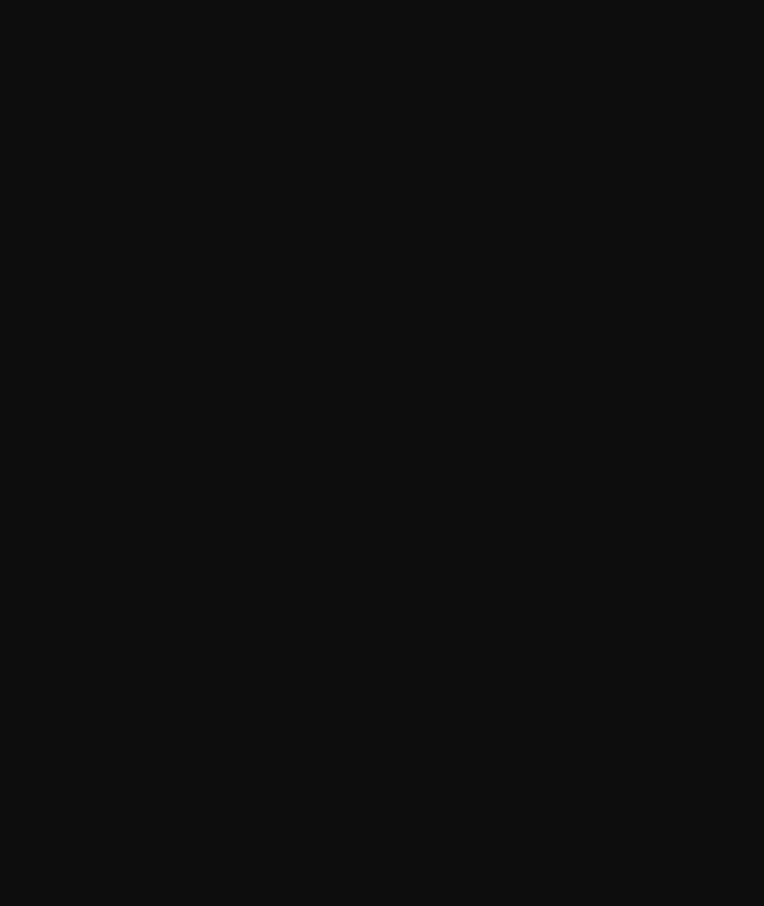
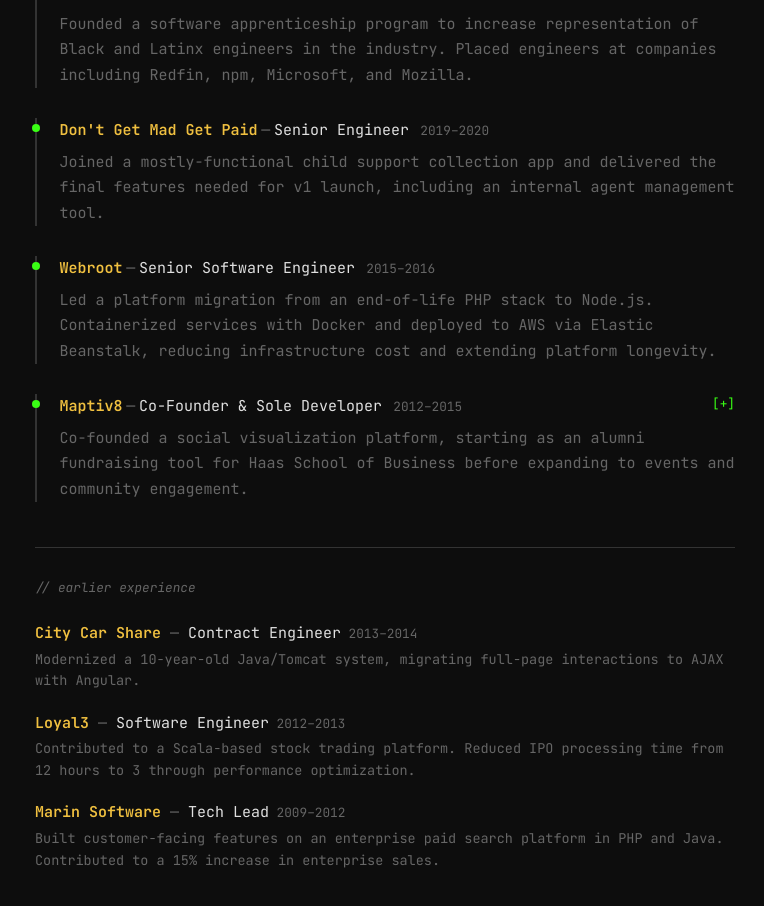
Before and after one commit to xephoid/xephoid.github.io, a React (Vite) app: page / in a window 1280 px wide. Shown: the part 1102-2008 px from the top of the page, without its empty margins (255-1019 px from the left). Before the commit the page ends 860 px from the top, so only its background shows below. Built offline with nearby package versions, Linux system fonts and the light colour scheme.

Commit message:
feat: add Experience section with expandable roles

```diff
--- a/src/App.tsx
+++ b/src/App.tsx
@@ -1,10 +1,12 @@
 import { Hero } from "./sections/Hero";
+import { Experience } from "./sections/Experience";
 import "./App.css";
 
 function App() {
   return (
     <main>
       <Hero />
+      <Experience />
     </main>
   );
 }
--- /dev/null
+++ b/src/data/experience.ts
@@ -0,0 +1,92 @@
+export interface Role {
+  company: string;
+  title: string;
+  period: string;
+  visible: string;
+  bullets?: string[];
+}
+
+export const experience: Role[] = [
+  {
+    company: "tEQuitable",
+    title: "Engineering Lead",
+    period: "2020–Present",
+    visible:
+      "Led all engineering at a YC-backed workplace equity startup serving ~50 enterprise clients and ~200,000 employees. Three-person team. Owned the architecture, roadmap, deployments, and hiring.",
+    bullets: [
+      "Built and maintained a React + Node.js + PostgreSQL platform on GCP and Heroku",
+      "Automated a 6-8 hour manual report generation process down to under 2 hours, freeing the customer success team to focus on research and new remediation content",
+      "Built a phone survey tool using Twilio and Google Cloud Functions that captured employee testimonials used as evidence of service impact in client reports",
+      "Integrated OpenAI embeddings to surface relevant content to employees, helping users find solutions to workplace issues without needing human intervention",
+      "Hired, onboarded, and mentored 2 junior engineers; ran daily standups and quarterly roadmap planning",
+      "Maintained 70% customer retention across a 3-person engineering org",
+    ],
+  },
+  {
+    company: "CodeWalker Institute",
+    title: "Founder & CEO",
+    period: "2015–2019",
+    visible:
+      "Founded a software apprenticeship program to increase representation of Black and Latinx engineers in the industry. Placed engineers at companies including Redfin, npm, Microsoft, and Mozilla.",
+    bullets: [
+      "Managed ~20 client engagements over 4 years including MoveOn.org and various nonprofits and agencies, generating ~$260k in revenue",
+      "Recruited, mentored, and placed 30+ engineers from non-traditional backgrounds into professional roles",
+      "Worked hands-on alongside apprentices through pair programming — technical leadership, not just management",
+      "Oversaw all business operations: sales, recruiting, account management, and finance",
+      "Maintained company infrastructure on AWS (EC2, S3, Lambda)",
+    ],
+  },
+  {
+    company: "Don't Get Mad Get Paid",
+    title: "Senior Engineer",
+    period: "2019–2020",
+    visible:
+      "Joined a mostly-functional child support collection app and delivered the final features needed for v1 launch, including an internal agent management tool.",
+  },
+  {
+    company: "Webroot",
+    title: "Senior Software Engineer",
+    period: "2015–2016",
+    visible:
+      "Led a platform migration from an end-of-life PHP stack to Node.js. Containerized services with Docker and deployed to AWS via Elastic Beanstalk, reducing infrastructure cost and extending platform longevity.",
+  },
+  {
+    company: "Maptiv8",
+    title: "Co-Founder & Sole Developer",
+    period: "2012–2015",
+    visible:
+      "Co-founded a social visualization platform, starting as an alumni fundraising tool for Haas School of Business before expanding to events and community engagement.",
+    bullets: [
+      "Architected and built the entire platform in Scala, PHP, MySQL, MongoDB, and Redis",
+      "Integrated Lucene for search and Redis for caching at scale",
+      "Designed and implemented the build and deployment pipeline",
+      "Recruited and managed a small team of contractors for front-end work",
+      "Pitched the platform to investors and secured $100k in initial funding",
+      "Wore every technical hat: product decisions, infrastructure, security, performance",
+    ],
+  },
+];
+
+export const earlierRoles = [
+  {
+    company: "City Car Share",
+    period: "2013–2014",
+    title: "Contract Engineer",
+    description:
+      "Modernized a 10-year-old Java/Tomcat system, migrating full-page interactions to AJAX with Angular.",
+  },
+  {
+    company: "Loyal3",
+    period: "2012–2013",
+    title: "Software Engineer",
+    description:
+      "Contributed to a Scala-based stock trading platform. Reduced IPO processing time from 12 hours to 3 through performance optimization.",
+  },
+  {
+    company: "Marin Software",
+    period: "2009–2012",
+    title: "Tech Lead",
+    description:
+      "Built customer-facing features on an enterprise paid search platform in PHP and Java. Contributed to a 15% increase in enterprise sales.",
+  },
+];
--- /dev/null
+++ b/src/sections/Experience.module.css
@@ -0,0 +1,162 @@
+.section {
+  max-width: 760px;
+  margin: 0 auto;
+  padding: 4rem 2rem;
+}
+
+.header {
+  margin-bottom: 2rem;
+}
+
+.prompt {
+  font-family: var(--font-mono);
+}
+.user   { color: var(--green); }
+.sep    { color: var(--text-dim); }
+.path   { color: var(--blue); }
+.dollar { color: var(--text); margin: 0 6px; }
+.cmd    { color: var(--text); }
+
+.timeline {
+  display: flex;
+  flex-direction: column;
+  gap: 2rem;
+}
+
+.role {
+  border-left: 2px solid var(--border);
+  padding-left: 1.5rem;
+  position: relative;
+}
+
+.role::before {
+  content: "";
+  position: absolute;
+  left: -5px;
+  top: 6px;
+  width: 8px;
+  height: 8px;
+  border-radius: 50%;
+  background: var(--green);
+}
+
+.roleHeader {
+  display: flex;
+  justify-content: space-between;
+  align-items: flex-start;
+  gap: 1rem;
+  margin-bottom: 0.5rem;
+  cursor: default;
+}
+
+.roleHeader[role="button"] {
+  cursor: pointer;
+}
+
+.roleHeader[role="button"]:hover .company {
+  color: var(--green);
+}
+
+.roleMeta {
+  display: flex;
+  flex-wrap: wrap;
+  align-items: baseline;
+  gap: 0.25rem;
+}
+
+.company {
+  color: var(--yellow);
+  font-weight: 600;
+  transition: color 0.15s;
+}
+
+.divider {
+  color: var(--text-dim);
+}
+
+.title {
+  color: var(--text);
+}
+
+.period {
+  color: var(--text-dim);
+  font-size: 0.85rem;
+  margin-left: 0.5rem;
+}
+
+.toggle {
+  color: var(--green);
+  font-size: 0.85rem;
+  white-space: nowrap;
+  flex-shrink: 0;
+  font-family: var(--font-mono);
+}
+
+.visible {
+  color: var(--text-dim);
+  line-height: 1.7;
+  margin: 0;
+}
+
+.bullets {
+  list-style: none;
+  padding: 0;
+  margin: 1rem 0 0 0;
+  display: flex;
+  flex-direction: column;
+  gap: 0.5rem;
+  animation: fadeIn 0.2s ease;
+}
+
+.bullets li {
+  color: var(--text);
+  line-height: 1.6;
+  display: flex;
+  gap: 0.5rem;
+}
+
+.bullet {
+  color: var(--green);
+  flex-shrink: 0;
+  margin-top: 2px;
+}
+
+.earlier {
+  margin-top: 1rem;
+  padding-top: 2rem;
+  border-top: 1px solid var(--border);
+}
+
+.earlierLabel {
+  color: var(--text-dim);
+  font-size: 0.85rem;
+  margin-bottom: 1.5rem;
+  font-style: italic;
+}
+
+.earlierRole {
+  margin-bottom: 1.25rem;
+}
+
+.earlierDesc {
+  color: var(--text-dim);
+  font-size: 0.9rem;
+  margin: 0.25rem 0 0 0;
+  line-height: 1.6;
+}
+
+@keyframes fadeIn {
+  from { opacity: 0; transform: translateY(-4px); }
+  to   { opacity: 1; transform: translateY(0); }
+}
+
+@media (max-width: 600px) {
+  .section {
+    padding: 3rem 1rem;
+  }
+  .period {
+    display: block;
+    margin-left: 0;
+    margin-top: 0.25rem;
+  }
+}
--- /dev/null
+++ b/src/sections/Experience.tsx
@@ -0,0 +1,75 @@
+import { useState } from "react";
+import { experience, earlierRoles } from "../data/experience";
+import styles from "./Experience.module.css";
+
+export function Experience() {
+  const [expanded, setExpanded] = useState<string | null>(null);
+
+  const toggle = (company: string) => {
+    setExpanded((prev) => (prev === company ? null : company));
+  };
+
+  return (
+    <section id="experience" className={styles.section}>
+      <div className={styles.header}>
+        <span className={styles.prompt}>
+          <span className={styles.user}>zeke@swepson</span>
+          <span className={styles.sep}>:</span>
+          <span className={styles.path}>~</span>
+          <span className={styles.dollar}>$</span>
+          <span className={styles.cmd}> cat experience.md</span>
+        </span>
+      </div>
+
+      <div className={styles.timeline}>
+        {experience.map((role) => (
+          <div key={role.company} className={styles.role}>
+            <div
+              className={styles.roleHeader}
+              onClick={() => role.bullets && toggle(role.company)}
+              role={role.bullets ? "button" : undefined}
+              aria-expanded={expanded === role.company}
+            >
+              <div className={styles.roleMeta}>
+                <span className={styles.company}>{role.company}</span>
+                <span className={styles.divider}> — </span>
+                <span className={styles.title}>{role.title}</span>
+                <span className={styles.period}>{role.period}</span>
+              </div>
+              {role.bullets && (
+                <span className={styles.toggle}>
+                  {expanded === role.company ? "[-]" : "[+]"}
+                </span>
+              )}
+            </div>
+
+            <p className={styles.visible}>{role.visible}</p>
+
+            {role.bullets && expanded === role.company && (
+              <ul className={styles.bullets}>
+                {role.bullets.map((b, i) => (
+                  <li key={i}>
+                    <span className={styles.bullet}>▸</span> {b}
+                  </li>
+                ))}
+              </ul>
+            )}
+          </div>
+        ))}
+
+        <div className={styles.earlier}>
+          <p className={styles.earlierLabel}>// earlier experience</p>
+          {earlierRoles.map((r) => (
+            <div key={r.company} className={styles.earlierRole}>
+              <span className={styles.company}>{r.company}</span>
+              <span className={styles.divider}> — </span>
+              <span className={styles.title}>{r.title}</span>
+              <span className={styles.period}>{r.period}</span>
+              <p className={styles.earlierDesc}>{r.description}</p>
+            </div>
+          ))}
+        </div>
+      </div>
+    </section>
+  );
+}
```
Also changed, not shown: 5 other files (tests, documents, lock files or other folders).
